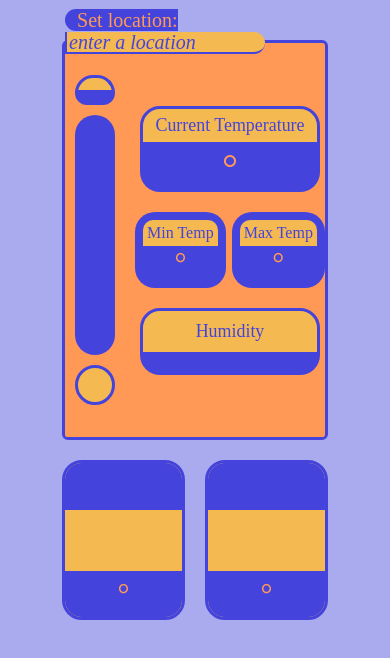
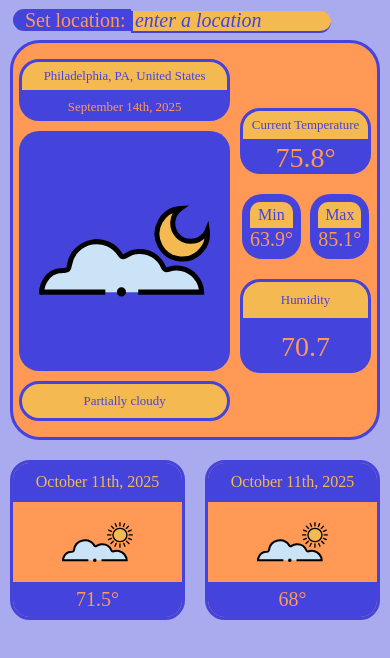
Before and after one commit to talesofterror/TOP-Weather, a website built with webpack: page src/template.html in a window 390 px wide. Built offline with nearby package versions, Linux system fonts and the light colour scheme; no server answers.

Commit message:
mobile style changes

```diff
--- a/src/index.js
+++ b/src/index.js
@@ -3,7 +3,7 @@ import { elements } from "./elements.js"
 import { hydrate } from "./hydrator.js"
 import "./style.css"
 
-let testToggle = ()=> false
+let testToggle = ()=> true
 
 hydrate(elements, await getReport("19119", testToggle()))
 
--- a/src/style.css
+++ b/src/style.css
@@ -8,7 +8,7 @@
 }
 
 * {
-	font-size: calc(0.75rem + 0.75vw);
+	font-size: calc(0.88rem + 0.75vh);
 	box-sizing: border-box;
 }
 
@@ -16,6 +16,7 @@ body {
 	/* font-family: 'Times New Roman', Times, serif; */
 	appearance: none;
 	-webkit-appearance: none;
+	height: 100vh;
 	display: flex;
 	align-items: center;
 	justify-content: center;
@@ -33,7 +34,8 @@ body {
 	display: flex;
 	flex-direction: column;
 	width: fit-content;
-	min-width: 50%;
+	/* min-width: 50%; */
+	mind-width: fit-content;
 	max-height: 100%;
 	margin: auto;
 	margin-top: 2rem;
@@ -115,7 +117,7 @@ input:focus {
 	border: 3px solid var(--accent-bg);
 	border-radius: 1.5vw;
 	gap: 1rem;
-	/* padding: 0.3rem; */
+	padding: 0.3rem;
 }
 
 .present-main {
@@ -125,9 +127,9 @@ input:focus {
 	align-items: center;
 	justify-content: center;
 	max-width: 55%;
-	padding-left: 0.5rem;
-	padding-top: 0.5rem;
-	padding-bottom: 0.5rem;
+	/* padding-left: 0.5rem; */
+	/* padding-top: 0.5rem; */
+	/* padding-bottom: 0.5rem; */
 }
 
 .present-header-container {
@@ -197,8 +199,7 @@ input:focus {
 }
 
 .present-temp-header {
-	max-width: 9rem;
-	min-width: 9rem;
+	width: 100%;
 	background-color: var(--highlight);
 	border: 3px solid var(--primary-text);
 	border-radius: 1rem 1rem 0 0;
@@ -209,7 +210,7 @@ input:focus {
 .present-temp-value {
 	font-size: 2rem;
 	text-align: center;
-	min-width: 9rem;
+	width: 100%;
 	background-color: var(--accent-bg);
 	color: var(--accent-text);
 	border-radius: 0 0 1rem 1rem;
@@ -283,12 +284,11 @@ input:focus {
 .present-humid-container div {
 	max-height: fit-content;
 	/* max-width: fit-content; */
-	min-width: 9rem;
+	width: 100%;
 }
 
 .present-humid-header {
 	text-align: center;
-	min-width: 7rem;
 	background-color: var(--highlight);
 	border: 3px solid var(--primary-text);
 	border-radius: 1rem 1rem 0 0;
@@ -298,7 +298,6 @@ input:focus {
 .present-humid-value {
 	text-align: center;
 	font-size: 2rem;
-	min-width: 7rem;
 	background-color: var(--accent-bg);
 	color: var(--accent-text);
 	border-radius: 0 0 1rem 1rem;
@@ -321,7 +320,7 @@ input:focus {
 	justify-content: space-around;
 	max-width: 50%;
 	min-height: 8rem;
-	background-color: var(--highlight);
+	background-color: var(--primary-bg);
 	border: 3px solid var(--primary-text);
 	border-radius: 1rem;
 	overflow: hidden;
@@ -376,6 +375,11 @@ input:focus {
 		font-size: 20px;
 	}
 
+	* {
+		font-size: calc(0.50rem + 0.75vw);
+		box-sizing: border-box;
+	}
+
 	.input-container {
 		display: flex;
 		width: 100%;
@@ -383,4 +387,39 @@ input:focus {
 	.input-container * {
 		flex-grow: 1;
 	}
+
+	.present-conditions {
+		gap: 0.5rem;
+		border-radius: 1.5rem;
+	}
+
+	.present-main {
+		flex-grow: 2;
+		min-width: 60%;
+	}
+
+	.present-temp-value {
+		font-size: 1.4rem;
+	}
+
+	.present-humid-value {
+		font-size: 1.4rem;
+	}
+
+	.present-details-container {
+		max-width: 40%;
+	}
+
+	.present-details-container div {
+
+	}
+
+	.future-day .future-temp {
+		font-size: 1rem;
+	}
+
+/* temp range value */
+	.present-temp-range-item div:last-child {
+		font-size: 1rem;
+	}
 }
--- a/src/template.html
+++ b/src/template.html
@@ -26,11 +26,11 @@
 					</div>
 					<div class="present-temp-range-container">
 						<div class="present-temp-range-item">
-							<div class="range-header">Min Temp</div>
+							<div class="range-header">Min</div>
 							<div id="present-tempmin"></div>
 						</div>
 						<div class="present-temp-range-item">
-							<div class="range-header">Max Temp</div>
+							<div class="range-header">Max</div>
 							<div id="present-tempmax"></div>
 						</div>
 					</div>
```
